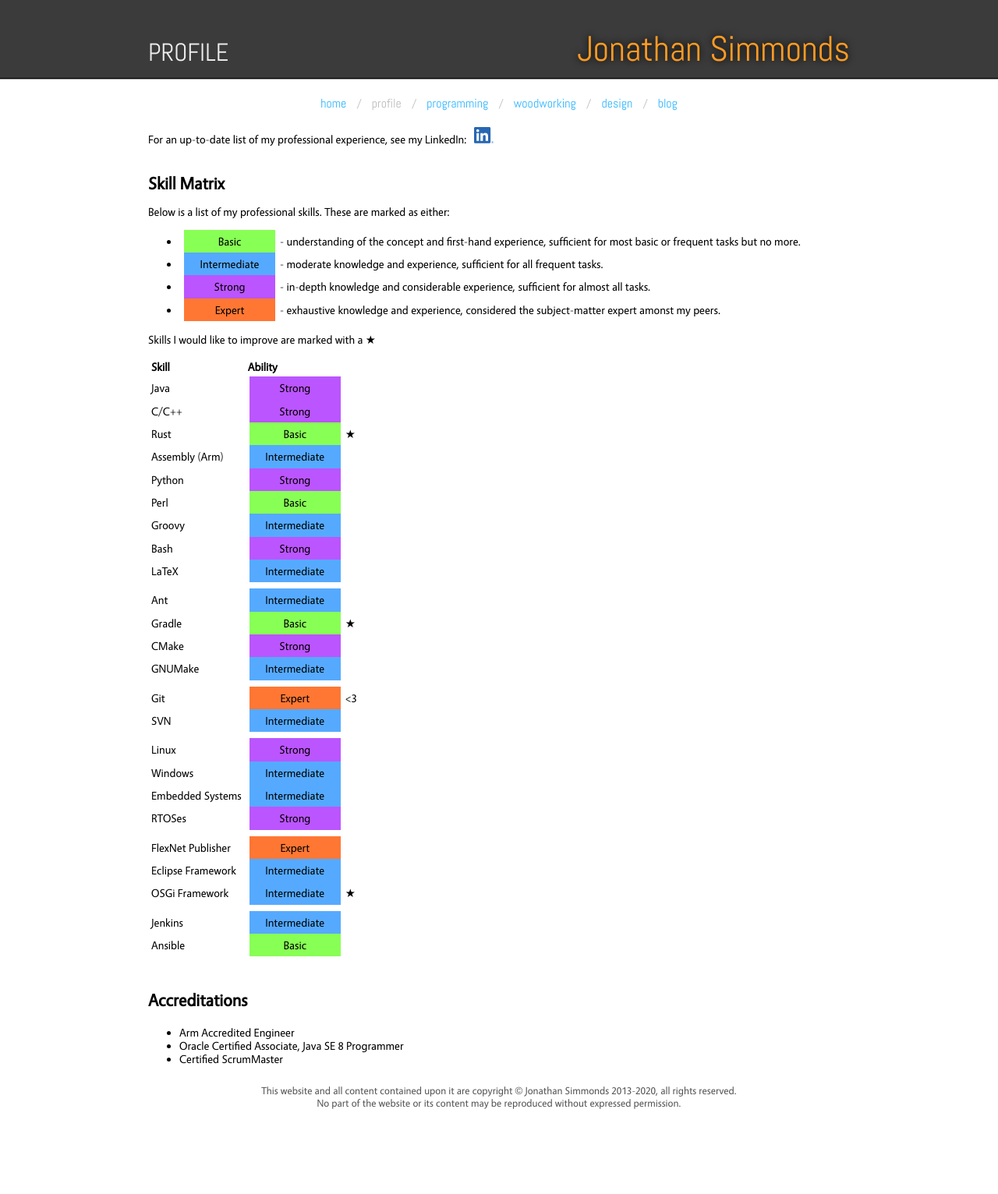
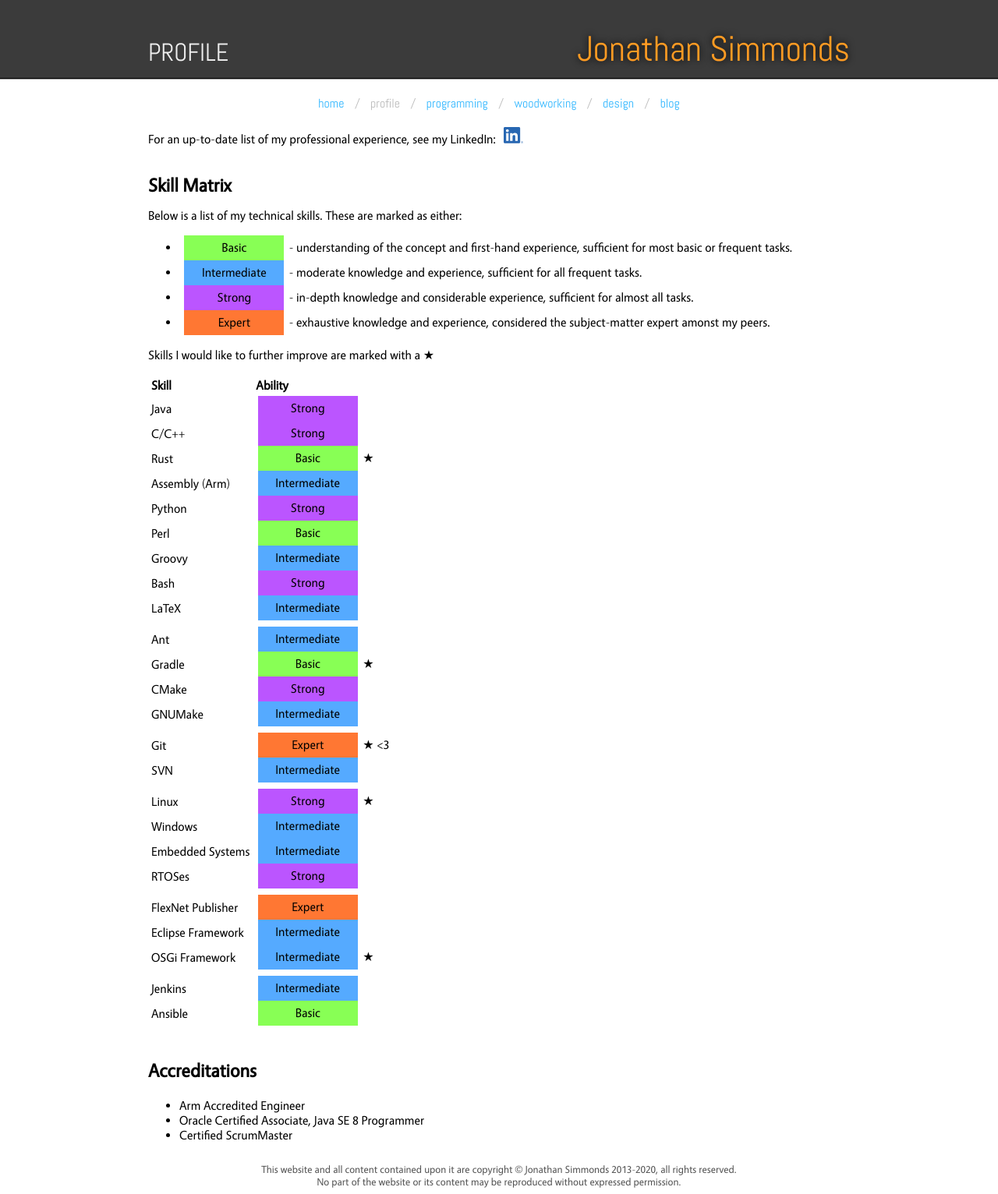
Before and after one commit to jonsim/jonsim.com, a PHP site: page /profile/index.html in a window 1280 px wide. Shown: the whole page at 78% size. Before the commit the page ends 1423 px from the top, so only its background shows below. Run offline with PHP 8.4, Linux system fonts and the light colour scheme.

Commit message:
Add uncommitted changes

```diff
--- a/profile/index.html
+++ b/profile/index.html
@@ -34,11 +34,11 @@
 
       <h2>Skill Matrix</h2>
       <p>
-        Below is a list of my professional skills. These are marked as either:
+        Below is a list of my technical skills. These are marked as either:
         <ul>
           <li class="basic">-
             understanding of the concept and first-hand experience, sufficient
-            for most basic or frequent tasks but no more.
+            for most basic or frequent tasks.
           </li>
           <li class="intermediate">-
             moderate knowledge and experience, sufficient for all frequent tasks.
@@ -52,7 +52,7 @@
             expert amonst my peers.
           </li>
         </ul>
-        Skills I would like to improve are marked with a &#9733;
+        Skills I would like to further improve are marked with a &#9733;
       </p>
 
       <table class="skills">
@@ -81,12 +81,12 @@
           <tr><td></td><td></td></tr>
 
           <!-- VCS -->
-          <tr><td>Git</td><td class="expert">&lt;3</td></tr>
+          <tr><td>Git</td><td class="expert">&#9733; &lt;3</td></tr>
           <tr><td>SVN</td><td class="intermediate"></td></tr>
           <tr><td></td><td></td></tr>
 
           <!-- Operating Systems -->
-          <tr><td>Linux</td><td class="strong"></td></tr>
+          <tr><td>Linux</td><td class="strong">&#9733;</td></tr>
           <tr><td>Windows</td><td class="intermediate"></td></tr>
           <tr><td>Embedded Systems</td><td class="intermediate"></td></tr>
           <tr><td>RTOSes</td><td class="strong"></td></tr>
--- a/style.css
+++ b/style.css
@@ -42,10 +42,10 @@ html, body
 }
 
 /* Font setup */
-body
+body, input, textarea
 {
     font-family: Vegur, Vegur_IE, 'Helvetica Neue', Helvetica, Arial, sans-serif;
-    font-size:   11pt; /* ~10.5 pt */
+    font-size:   12pt; /* ~10.5 pt */
 /*    line-height: 1.2em; /* ~14.5 pt */
 }
 
@@ -146,38 +146,11 @@ span.nonjustified
     text-align: left;
 }
 
-div.blogpost
-{
-    background-color: #eee;
-}
-div.blogpost + div.blogpost
-{
-    margin-top: 15px;
-}
-div.blogheader
-{
-    margin: 0 10px;
-    padding: 10px 8px;
-    border-left:  8px solid #FF9B23;
-}
-div.blogcontent
-{
-    padding: 10px;
-}
-
-img.blogcontent
-{
-    display: block;
-    margin: 1em auto;
-    padding: 0;
-    clear: both;
-}
-
 p
 {
     margin: 0;
 }
-p + p, img.blogcontent + p
+p + p, img.post_content + p
 {
     margin-top: 1em;
 }
@@ -212,46 +185,6 @@ h2
 {
     margin:  30px 0 10px 0;
     padding: 5px  0;
-}
-h1.blogtitle, h2.blogdate
-{
-    max-width: none;
-    min-width: none;
-    width:     auto;
-
-    margin:  0;
-    padding: 0;
-
-    font-family: Abel;
-    font-style:  normal;
-    font-weight: normal;
-    font-size:   20pt;
-    text-transform: uppercase;
-    color:       #000;
-
-    border:           none;
-    background-color: transparent;
-    text-shadow:      none;
-}
-h2.blogdate
-{
-    max-width: none;
-    min-width: none;
-    width:     auto;
-
-    margin:  0;
-    padding: 0;
-
-    font-family: Abel;
-    font-style:  normal;
-    font-weight: normal;
-    font-size:   12pt;
-    text-transform: uppercase;
-    color:       #999;
-
-    border:           none;
-    background-color: transparent;
-    text-shadow:      none;
 }
 
 h1#pageid, h1#title1, h1#title2
```
